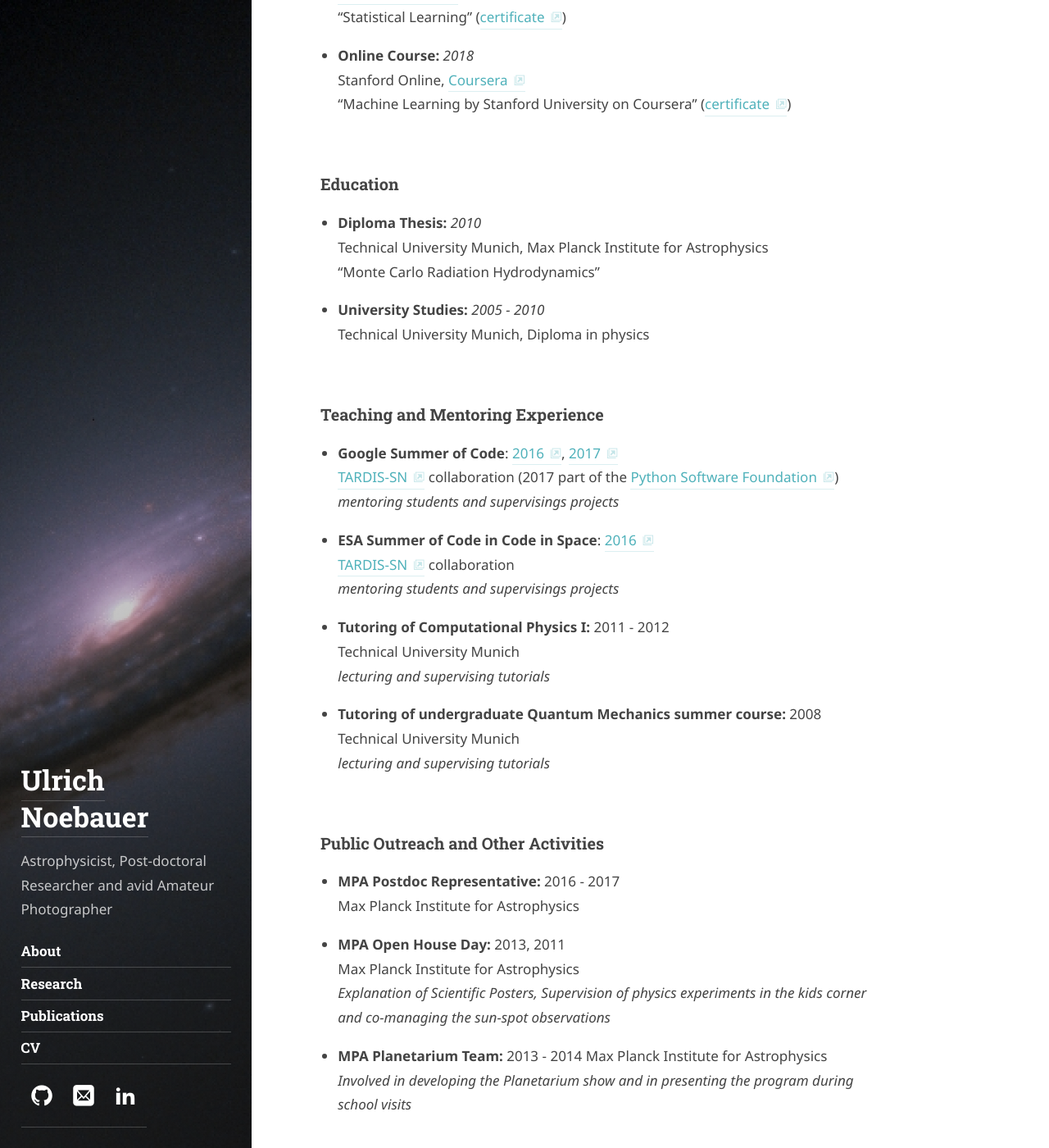
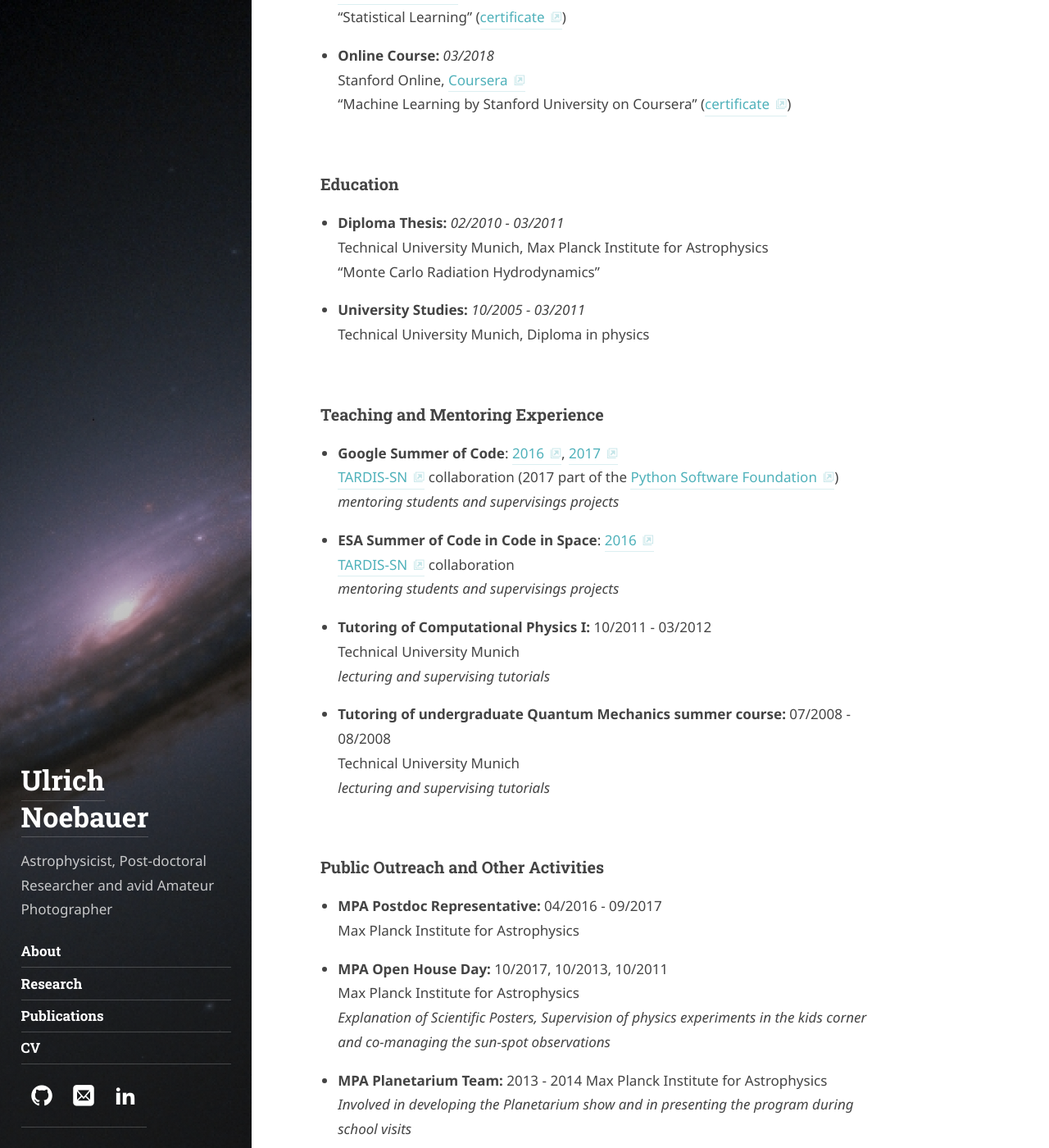
Before and after one commit to unoebauer/unoebauer.github.io, a Jekyll site: the page built from cv/index.md, in a window 1280 px wide and 1400 px high, scrolled down 1038 px. Shown: the whole window at 82% size. Built offline with Jekyll 4.4.1, drawn with Linux system fonts in a browser that asks for light colours; some web fonts are replaced; some of the changed text lies outside the part shown.

Commit message:
Update dates in CV

```diff
--- a/cv/index.md
+++ b/cv/index.md
@@ -12,35 +12,35 @@ title: CV
 
 ### Research Experience
 
-  * __Postdoctoral Researcher:__ _2014 - present_
+  * __Postdoctoral Researcher:__ _07/2014 - present_
    Max Planck Institute for Astrophysics
    Involved in Project [B15][b15] - "Mapping out the Hubble Flow with Supernovae" - of the TransRegio [TR33][tr33] - "The Dark Universe"
 
-  * __Doctoral Studies:__ _2011 - 2014_
+  * __Doctoral Studies:__ _04/2011 - 07/2014_
    Technical University Munich, Max Planck Institute for Astrophysics
   "A Monte Carlo Approach to Radiation Hydrodynamics in Stellar Outflows"
 
-  * __Internship:__ _2009 - 2010_
+  * __Internship:__ _09/2009 - 01/2010_
    Space Telescope Science Institute, Baltimore
    "The geometry and ionization structure of the mass outflow from eclipsing cataclysmic variables"
 
 ### Training
 
-  * __Online Course:__ _2018_
+  * __Online Course:__ _05/2018_
     [Stanford Online][stanfordlink]
     "Statistical Learning" ([certificate][statlearncertificate])
 
-  * __Online Course:__ _2018_
+  * __Online Course:__ _03/2018_
     Stanford Online, [Coursera][courseralink]
     "Machine Learning by Stanford University on Coursera" ([certificate][courseracertificate])
 
 ### Education
 
-  * __Diploma Thesis:__ _2010_
+  * __Diploma Thesis:__ _02/2010 - 03/2011_
    Technical University Munich, Max Planck Institute for Astrophysics
    "Monte Carlo Radiation Hydrodynamics"
 
-  * __University Studies:__ _2005 - 2010_
+  * __University Studies:__ _10/2005 - 03/2011_
    Technical University Munich, Diploma in physics
 
 ### Teaching and Mentoring Experience
@@ -53,20 +53,20 @@ title: CV
     [TARDIS-SN][tardis] collaboration
     _mentoring students and supervisings projects_
 
-  * __Tutoring of Computational Physics I:__ 2011 - 2012
+  * __Tutoring of Computational Physics I:__ 10/2011 - 03/2012
    Technical University Munich
    _lecturing and supervising tutorials_
 
-  * __Tutoring of undergraduate Quantum Mechanics summer course:__ 2008
+  * __Tutoring of undergraduate Quantum Mechanics summer course:__ 07/2008 - 08/2008
    Technical University Munich
    _lecturing and supervising tutorials_
 
 ### Public Outreach and Other Activities
 
-  * __MPA Postdoc Representative:__ 2016 - 2017
+  * __MPA Postdoc Representative:__ 04/2016 - 09/2017
    Max Planck Institute for Astrophysics
 
-  * __MPA Open House Day:__ 2013, 2011
+  * __MPA Open House Day:__ 10/2017, 10/2013, 10/2011
    Max Planck Institute for Astrophysics
    _Explanation of Scientific Posters, Supervision of physics experiments in the kids corner and co-managing the sun-spot observations_
 
```
